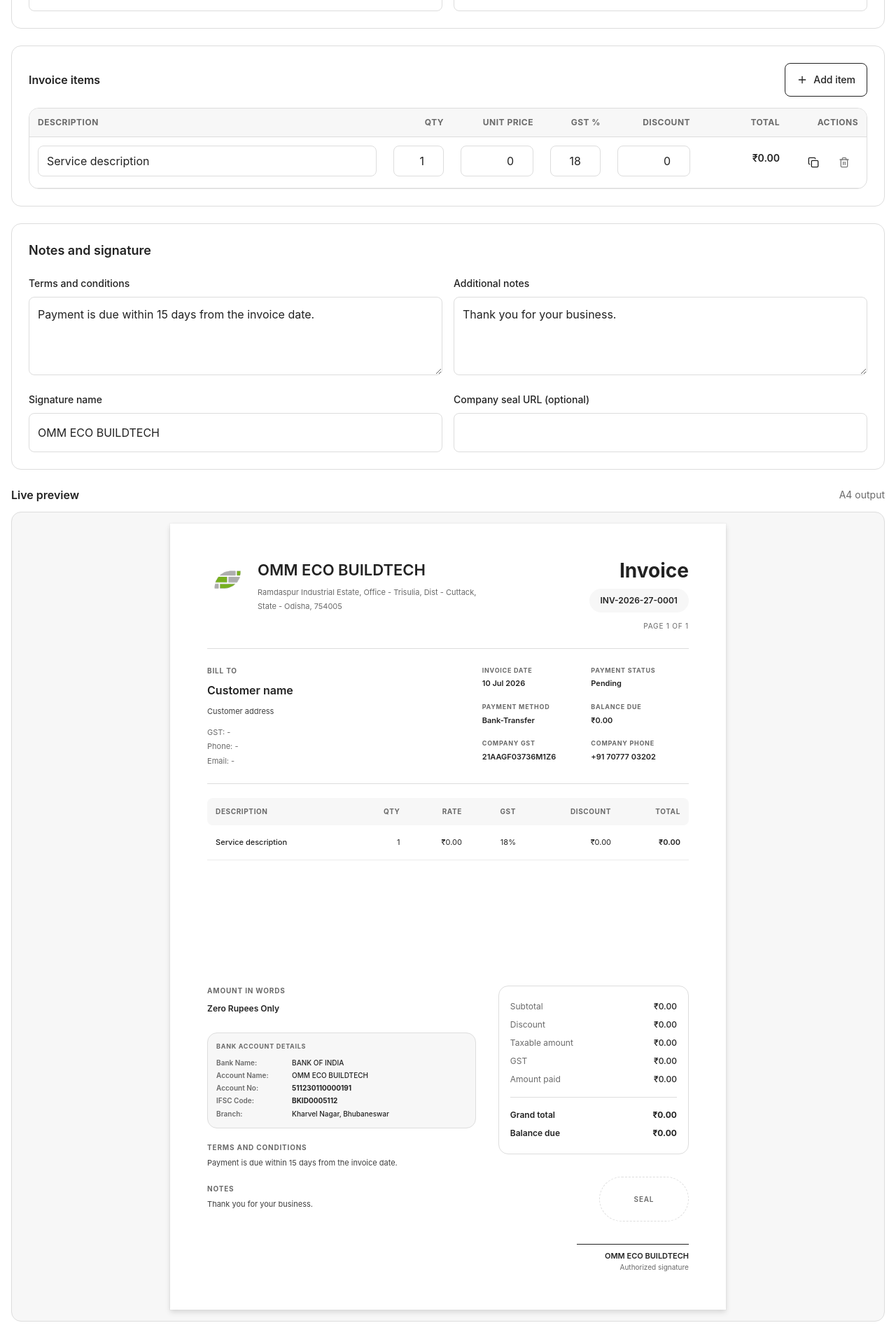
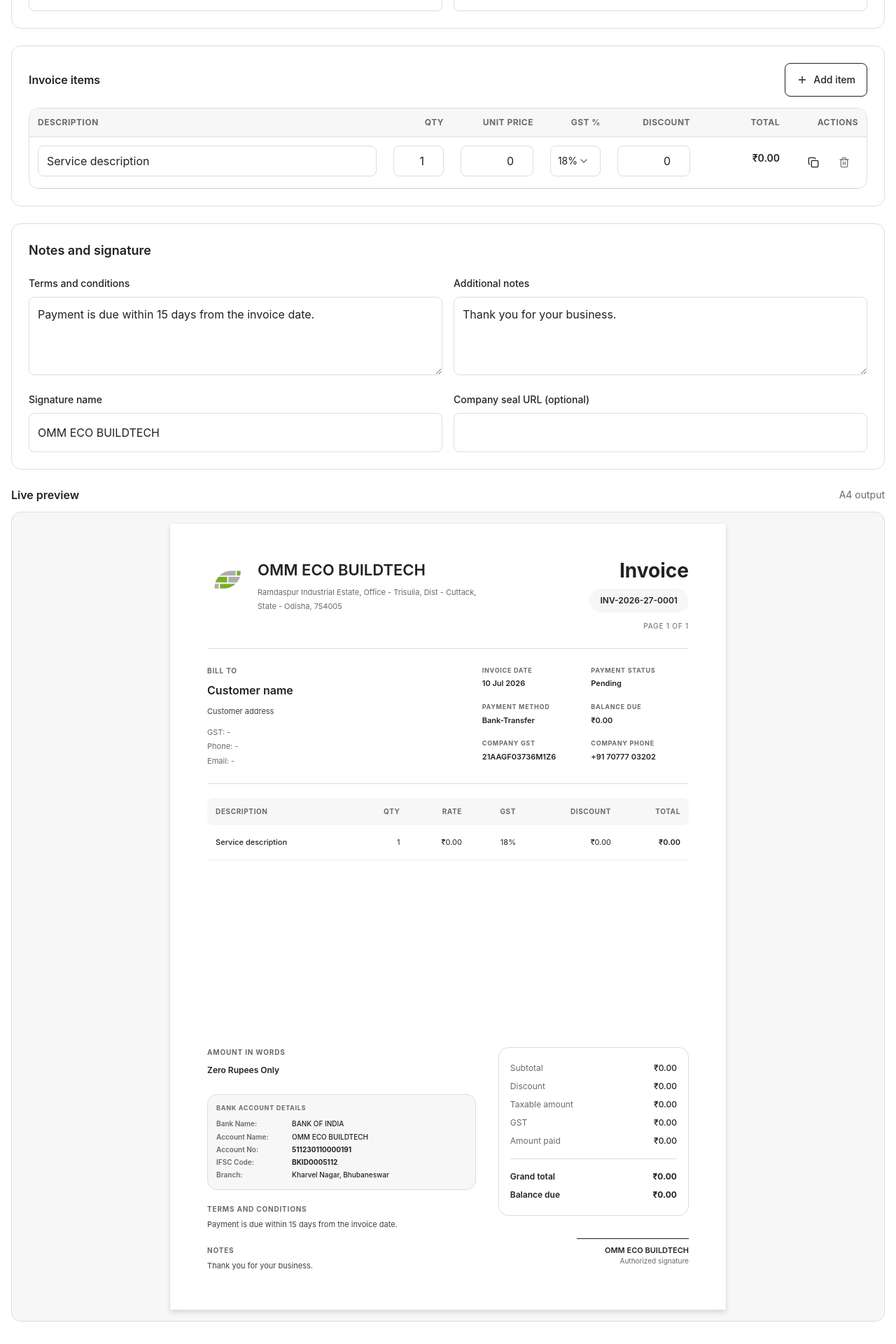
Before and after one commit to bindhaniexe/ecobuilt-invoice-gen, a Next.js app: page /invoices/new in a window 1280 px wide. Shown: the part 1684-3604 px from the top of the page at 70% size. Built offline with nearby package versions, Linux system fonts and the light colour scheme.

Commit message:
Fix New Invoice

```diff
--- a/src/components/invoices/invoice-template.tsx
+++ b/src/components/invoices/invoice-template.tsx
@@ -88,7 +88,10 @@
           </div>
           <div className="text-right">
             <h1 className="text-[28px] font-bold leading-none text-ink">Invoice</h1>
-            <p className="mt-3 rounded-full bg-surface-soft px-4 py-2 text-[12px] font-semibold text-ink">
+            <p
+              className="mt-3 px-4 py-2 text-[12px] font-semibold text-ink"
+              style={{ backgroundColor: "#f7f7f7", borderRadius: "9999px" }}
+            >
               {invoice.invoiceNumber}
             </p>
             <p className="mt-3 text-[10px] uppercase tracking-[0.08em] text-muted">
@@ -133,13 +136,16 @@
         <section className="mt-5 flex-1">
           <table className="w-full border-collapse text-[11px]">
             <thead>
-              <tr className="bg-surface-soft text-left text-[10px] uppercase tracking-[0.06em] text-muted">
-                <th className="rounded-l-sm px-3 py-3">Description</th>
+              <tr
+                className="text-left text-[10px] uppercase tracking-[0.06em] text-muted"
+                style={{ backgroundColor: "#f7f7f7" }}
+              >
+                <th className="px-3 py-3" style={{ borderRadius: "8px 0 0 8px" }}>Description</th>
                 <th className="px-3 py-3 text-right">Qty</th>
                 <th className="px-3 py-3 text-right">Rate</th>
                 <th className="px-3 py-3 text-right">GST</th>
                 <th className="px-3 py-3 text-right">Discount</th>
-                <th className="rounded-r-sm px-3 py-3 text-right">Total</th>
+                <th className="px-3 py-3 text-right" style={{ borderRadius: "0 8px 8px 0" }}>Total</th>
               </tr>
             </thead>
             <tbody>
@@ -176,7 +182,10 @@
               </p>
 
               <div className="mt-6 grid gap-5">
-                <div className="rounded-md border border-hairline bg-surface-soft p-3">
+                <div
+                  className="p-3"
+                  style={{ backgroundColor: "#f7f7f7", border: "1px solid #dddddd", borderRadius: "14px" }}
+                >
                   <p className="text-[9px] font-bold uppercase tracking-[0.08em] text-muted">
                     Bank Account Details
                   </p>
@@ -199,7 +208,10 @@
             </div>
 
             <div>
-              <div className="rounded-md border border-hairline p-4 text-[12px]">
+              <div
+                className="p-4 text-[12px]"
+                style={{ border: "1px solid #dddddd", borderRadius: "14px" }}
+              >
                 <TotalRow label="Subtotal" value={invoice.totals.subtotal} />
                 <TotalRow label="Discount" value={invoice.totals.discount} />
                 <TotalRow label="Taxable amount" value={invoice.totals.taxableAmount} />
@@ -220,9 +232,16 @@
               </div>
 
               <div className="mt-8 text-right">
-                <div className="ml-auto flex h-16 w-32 items-center justify-center rounded-full border border-dashed border-hairline text-[10px] font-semibold uppercase tracking-[0.08em] text-muted">
-                  Seal
-                </div>
+                {invoice.sealUrl ? (
+                  <div className="ml-auto mb-4 flex h-16 w-32 items-center justify-center">
+                    {/* eslint-disable-next-line @next/next/no-img-element */}
+                    <img
+                      src={invoice.sealUrl}
+                      alt="Company seal"
+                      className="max-h-16 max-w-32 object-contain"
+                    />
+                  </div>
+                ) : null}
                 <div className="ml-auto mt-8 h-px w-40 bg-ink" />
                 <p className="mt-2 text-[11px] font-semibold text-ink">
                   {invoice.signature || defaultCompany.name}
--- a/src/components/invoices/item-table.tsx
+++ b/src/components/invoices/item-table.tsx
@@ -6,6 +6,7 @@
 import { formatCurrency } from "@/lib/utils";
 import { Button } from "@/components/ui/button";
 import { Input } from "@/components/ui/input";
+import { Select } from "@/components/ui/select";
 
 export function ItemTable({
   items,
@@ -83,17 +84,17 @@
                   />
                 </td>
                 <td className="px-3 py-3">
-                  <Input
-                    className="h-11 text-right"
-                    type="number"
-                    min="0"
-                    step="0.01"
+                  <Select
+                    className="h-11 py-0 pl-2 pr-8 text-sm text-right"
                     value={item.gstRate}
                     onChange={(event) =>
                       onChange(item.id, { gstRate: Number(event.target.value) })
                     }
                     aria-label="GST percent"
-                  />
+                  >
+                    <option value="12">12%</option>
+                    <option value="18">18%</option>
+                  </Select>
                 </td>
                 <td className="px-3 py-3">
                   <Input
```
